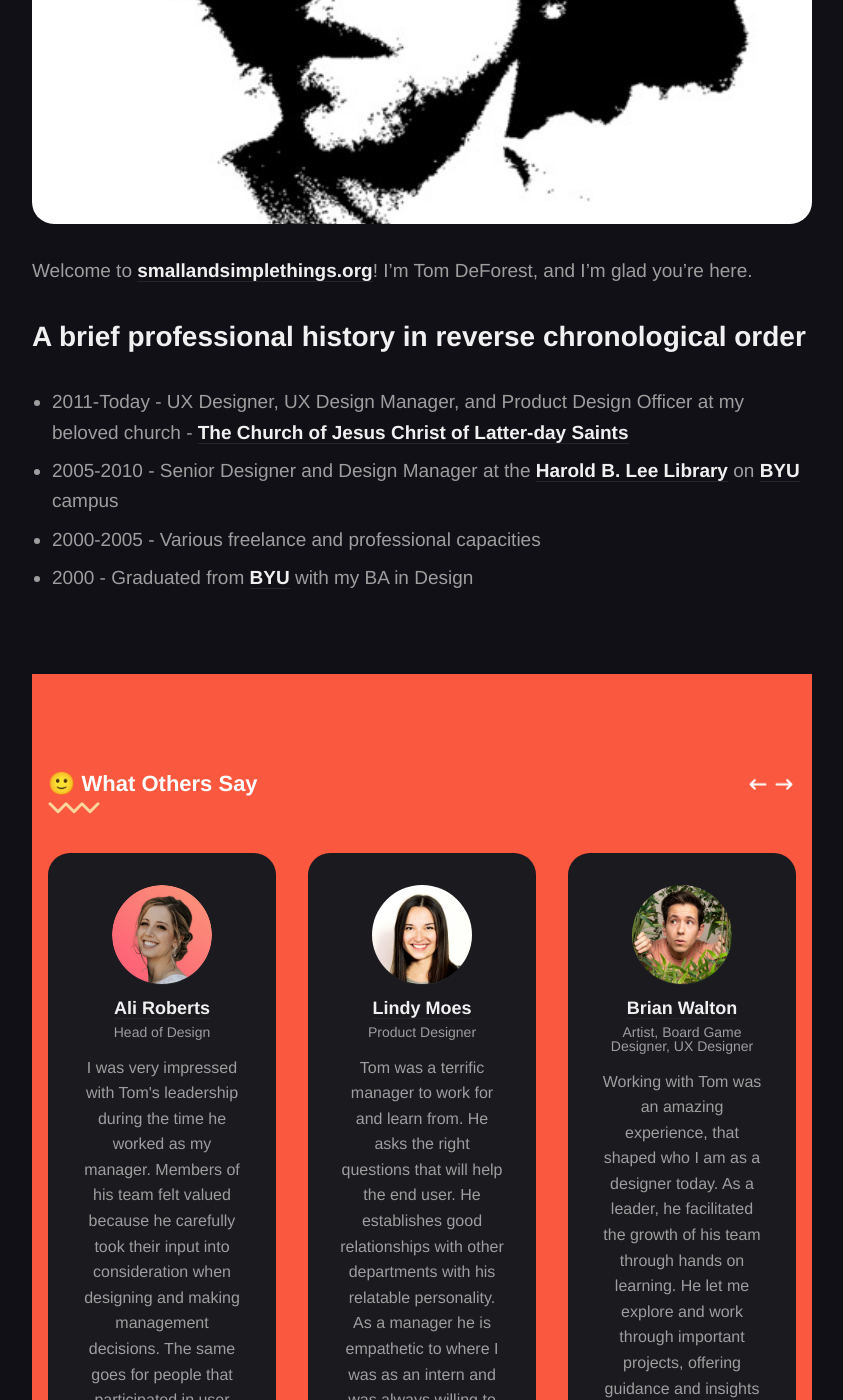
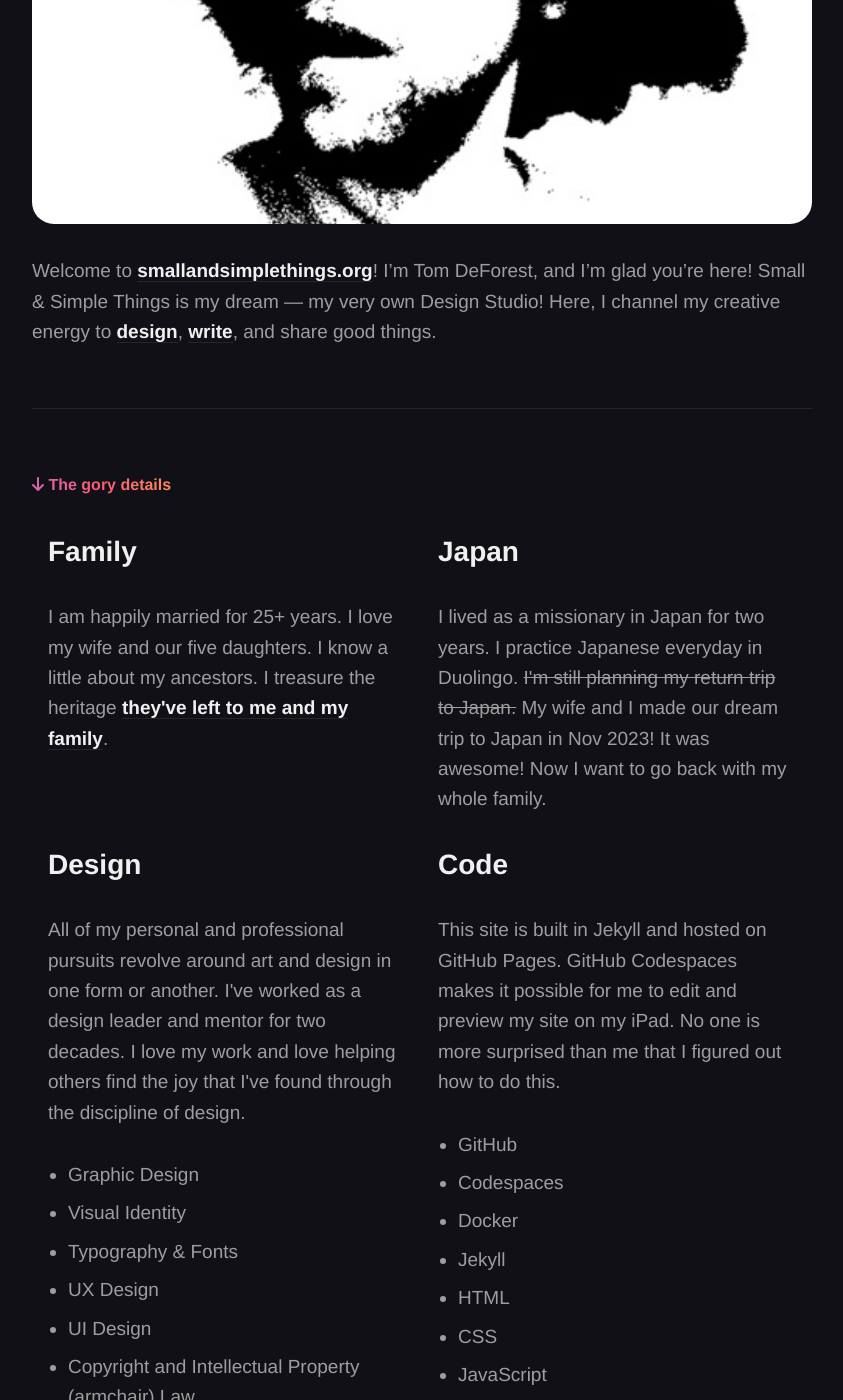
Before and after one commit to tomdeforest/tomdeforest.github.io, a Jekyll site: the page built from _pages/about.md, in a window 1280 px wide and 1400 px high, scrolled down 594 px. Shown: the whole window, without its empty margins (218-1061 px from the left). Built offline with Jekyll 4.4.1, drawn with Linux system fonts in a browser that asks for light colours; some web fonts are replaced; some of the changed text lies outside the part shown.

Commit message:
Simplified about and shop pages

```diff
--- a/_pages/about.md
+++ b/_pages/about.md
@@ -5,20 +5,11 @@ permalink: /about/
 image: '/images/froever.jpeg'
 ---
 
-Welcome to [smallandsimplethings.org](https://www.smallandsimplethings.org)! I'm Tom DeForest, and I'm glad you're here.
-
-## A brief professional history in reverse chronological order
-
-- 2011-Today - UX Designer, UX Design Manager, and Product Design Officer at my beloved church - [The Church of Jesus Christ of Latter-day Saints](https://www.churchofjesuschrist.org/?lang%253Deng)
-- 2005-2010 - Senior Designer and Design Manager at the [Harold B. Lee Library](https://lib.byu.edu/) on [BYU](https://www.byu.edu/) campus
-- 2000-2005 - Various freelance and professional capacities
-- 2000 - Graduated from [BYU](https://www.byu.edu/) with my BA in Design
-
-{% include section-testimonials.html %}
+Welcome to [smallandsimplethings.org](https://www.smallandsimplethings.org)! I’m Tom DeForest, and I'm glad you're here! Small & Simple Things is my dream — my very own Design Studio! Here, I channel my creative energy to [design]({{ site.baseurl }}/products/), [write]({{ site.baseurl }}/blog/), and share good things.
 
 ----
 <div class="about__subtitle">
-   <p><i class="fa-solid fa-arrow-down"></i> More details about Tom DeForest.</p>
+   <p><i class="fa-solid fa-arrow-down"></i> The gory details</p>
 </div>
 <div class="container animate">
     <div class="row">
@@ -34,15 +25,16 @@ Welcome to [smallandsimplethings.org](https://www.smallandsimplethings.org)! I'm
     <div class="row">
         <div class="col col-4 col-w-6 col-t-12">
             <h2>Design</h2>
-            <p>All of my personal and professional pursuits revolve around art and design in one form or another. I've worked as a design leader and mentor for two decades. I love my work and love helping others find the joy that I've found.</p>
+            <p>All of my personal and professional pursuits revolve around art and design in one form or another. I've worked as a design leader and mentor for two decades. I love my work and love helping others find the joy that I've found through the discipline of design.</p>
             <ul>
-                <li><a href="{{site.baseurl}}/project/shirt-design">Graphic Design</a></li>
+                <li>Graphic Design</li>
                 <li>Visual Identity</li>
                 <li>Typography & Fonts</li>
                 <li>UX Design</li>
                 <li>UI Design</li>
                 <li>Copyright and Intellectual Property (armchair) Law</li>
             </ul>
+            <p>In my free time, <a href="{{ site.baseurl }}/shop/">I design t-shirts</a> for fun and profit! Well, at least it's fun.</p>
         </div>
         <div class="col col-4 col-w-6 col-t-12">
             <h2>Code</h2>
@@ -62,6 +54,6 @@ Welcome to [smallandsimplethings.org](https://www.smallandsimplethings.org)! I'm
 
 ---
 
-I write about these topics on my [blog]({{site.baseurl}}/blog/) and explore them in my [projects]({{site.baseurl}}/projects/).
+I write about these topics on my [blog]({{site.baseurl}}/blog/) and explore them in my [products]({{site.baseurl}}/products/).
 
 Maybe you'd like to [collaborate with me](mailto:hi@smallandsimplethings.org) on your next project.
--- a/_pages/shop.md
+++ b/_pages/shop.md
@@ -1,16 +1,13 @@
 ---
 layout: page
-title: Shop
-description: High quality products and services!
+title: T-shirt Shops
+description: Fun, funny, and occassionaly inspiring t-shirts for everyone on your list.
 permalink: /shop/
 # image: '/images/froever.jpeg'
 ---
 
 <div class="page-wrapper">
     <div class="container animate">
-        <div class="row">
-            <h2>Products</h2>
-        </div>
         <div class="row">
             <div class="shop-container col col-4 col-w-6 col-t-12">
                 <a href="https://nauvoo.supply/collections/smallandsimple" class="button" target="_blank">Nauvoo Supply</a>
@@ -27,23 +24,7 @@ permalink: /shop/
             </div>
             <div class="shop-container col col-4 col-w-6 col-t-12">
                 <a href="https://smllsmpl.printify.me/products" class="button" target="_blank">Printify</a>
-            </div>
-        </div>
-        <div class="row">
-            <h2>Services</h2>
-        </div>
-        <div class="row">
-            <div class="shop-container col col-12">
-                <h3>UX Design Portfolio Makeover</h3>
-                <p>With the expertise of a seasoned UX professional, you can optimize your UX design portfolio, outshine the competition, and land the perfect UX job.</p>
-                <p>The UX Design Portfolio Makeover is an extremely affordable monthly subscription. It empowers you to advance your UX design career with:</p>
-                <ul>
-                    <li>3 portfolio review sessions!</li>
-                    <li>Invaluable insight and feedback!</li>
-                    <li>Access to my years of experience as a UX designer and hiring manager!</li>
-                    <li>Starts at $24/mo!</li>
-                </ul>
-                <a class="button" href="https://smllsmpl.gumroad.com/l/ux-portfolio-review" target="_blank">Purchase UX Design Portfolio Makeover <i class="fa-solid fa-square-arrow-up-right"></i></a>
+                <p></p>
             </div>
         </div>
     </div>
```
